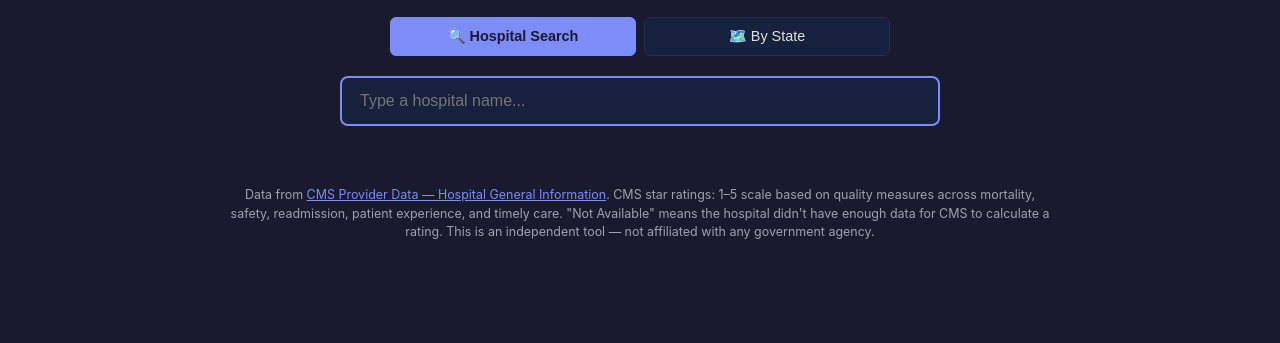
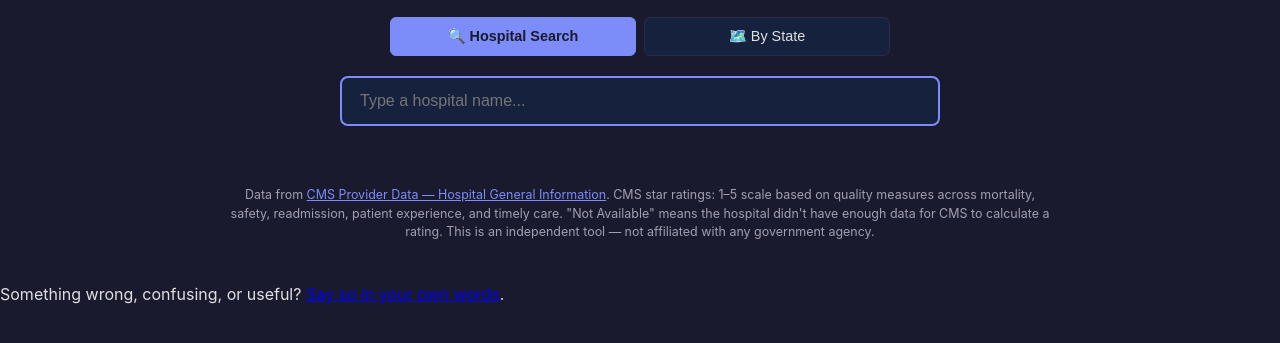
Before and after one commit to GreatTombProductions/hospital-quality, a plain HTML site: page index.html in a window 1280 px wide. Shown: the part 135-478 px from the top of the page. Drawn offline with Linux system fonts and the light colour scheme.

Commit message:
Add a note for saying when something on this page looks wrong

```diff
--- a/index.html
+++ b/index.html
@@ -138,5 +138,6 @@
 </div>
 
 <script src="app.js"></script>
+<p class="quest-board-feedback">Something wrong, confusing, or useful? <a href="https://greattombproductions.github.io/quest-board/?project=hospital-quality#suggest" target="_blank" rel="noopener">Say so in your own words</a>.</p>
 </body>
 </html>
```
